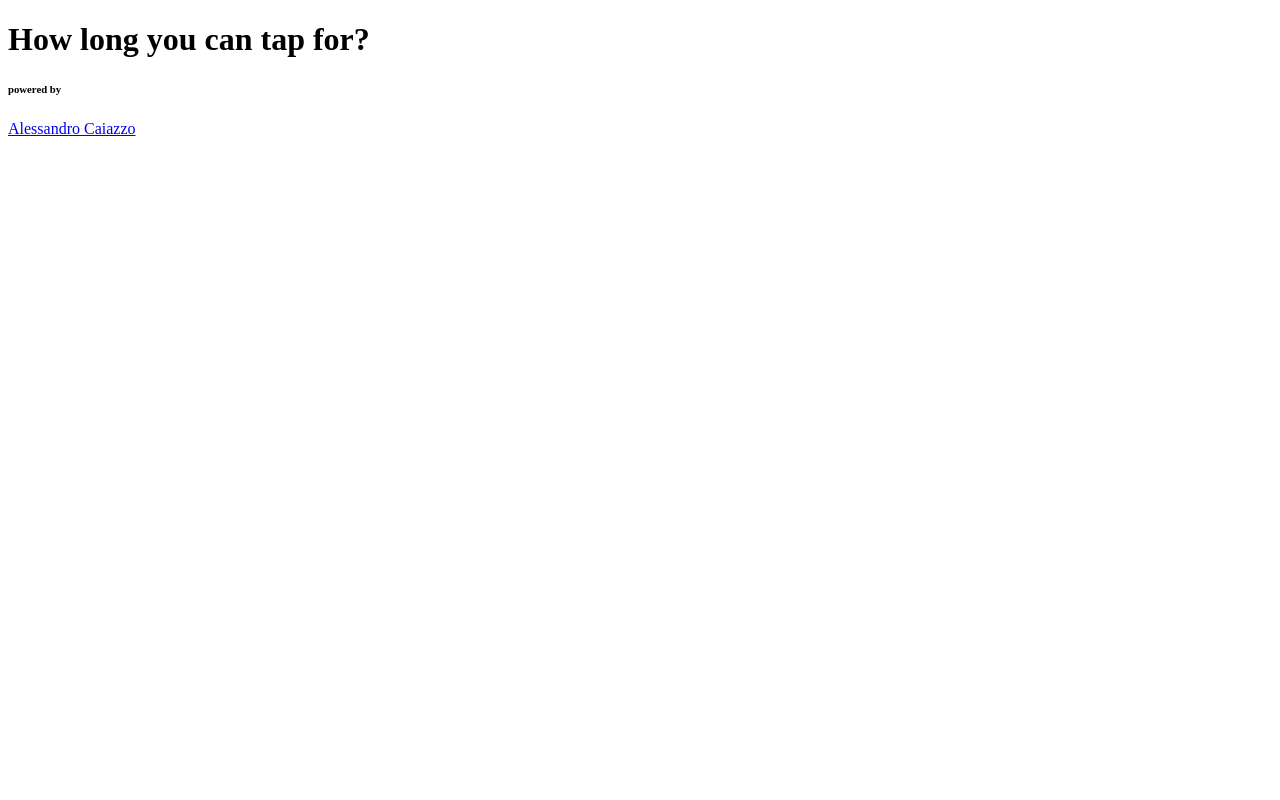
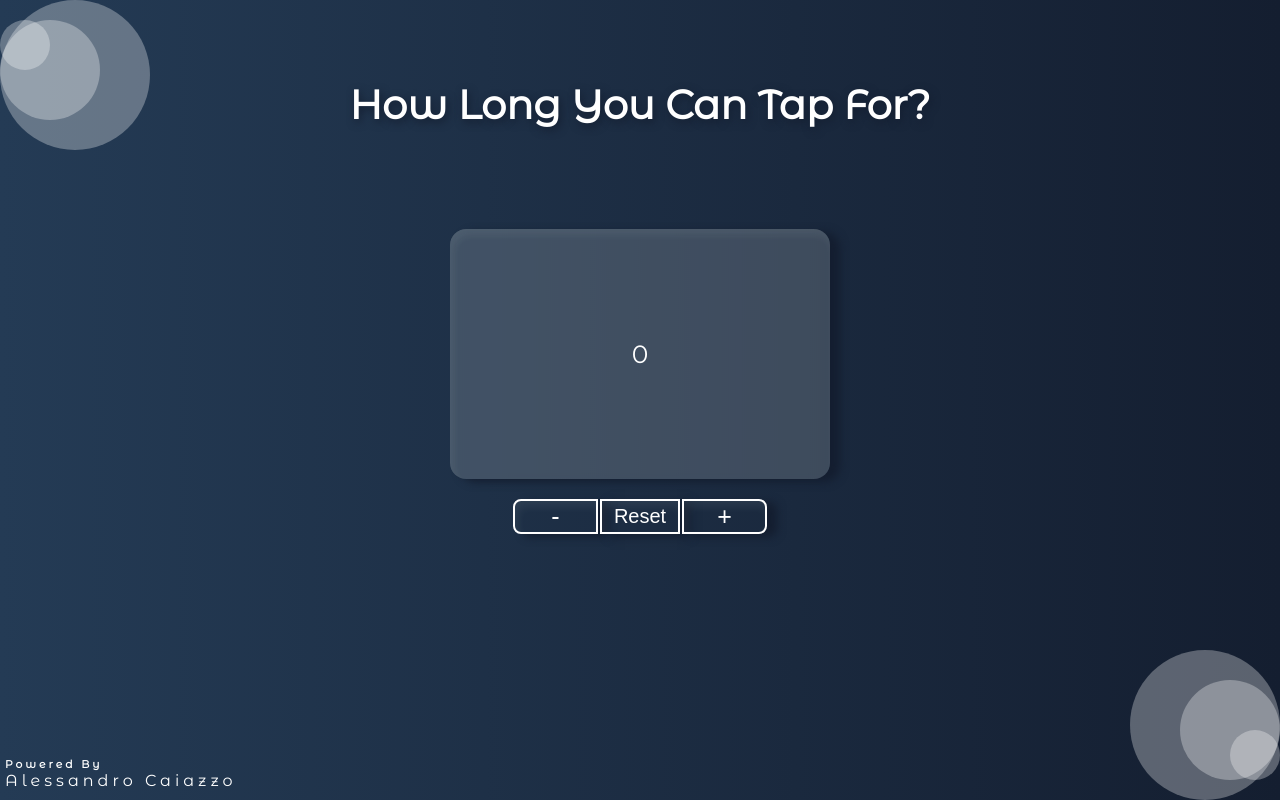
Before and after one commit to alessandro-caiazzo/counter-javaScript, a plain HTML site: page index.html in a window 1280 px wide. Drawn offline with nearby package versions, Linux system fonts and the light colour scheme.

Commit message:
Update index.html

```diff
--- a/index.html
+++ b/index.html
@@ -9,7 +9,7 @@
   />
     <link href="https://fonts.googleapis.com/css2?family=Barlow:wght@600&family=Montserrat+Alternates&display=swap" rel="stylesheet">
     <title>Counter</title>
-    <link rel="stylesheet" href="asetts\css\style.css" />
+    <link rel="stylesheet" href="assets\css\style.css" />
   </head>
   <body>
       <div class="heading">
@@ -25,6 +25,6 @@
 
 
 
-    <script src="asetts/js/script.js"></script>
+    <script src="assets/js/script.js"></script>
   </body>
 </html>
```
